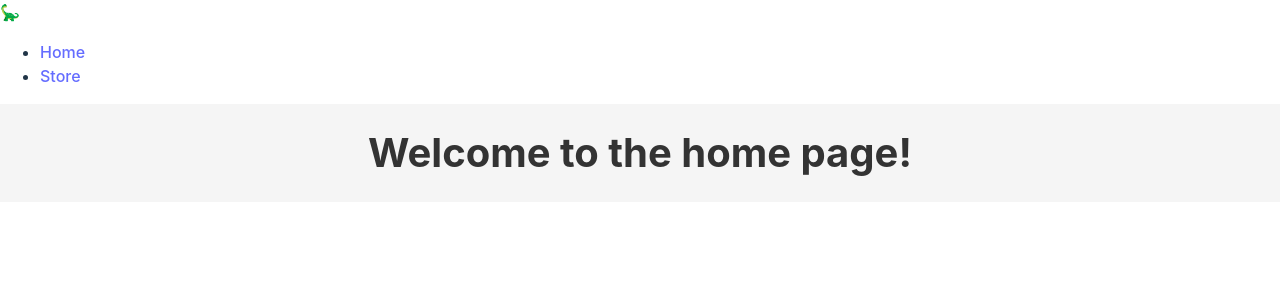
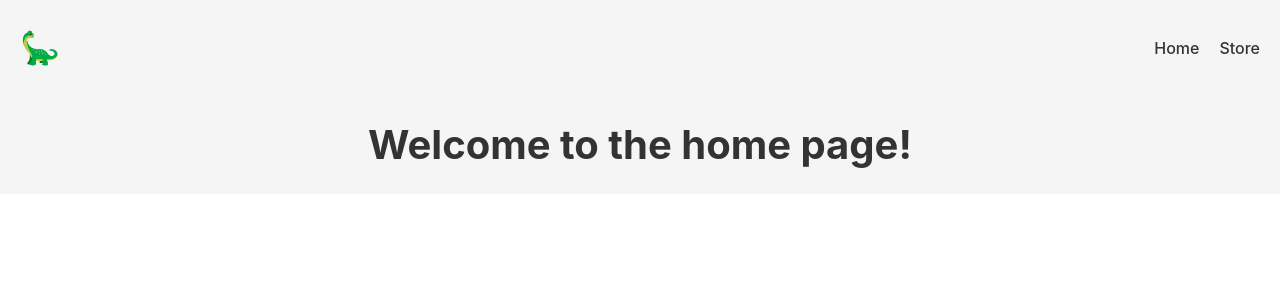
Before and after one commit to JamieYau/shopping-cart, a React (Vite) app: page / in a window 1280 px wide. Shown: the top 300 px of the page. Built offline with nearby package versions, Linux system fonts and the light colour scheme.

Commit message:
Add Header component and styles

```diff
--- /dev/null
+++ b/src/components/Header.module.css
@@ -0,0 +1,28 @@
+/* Header.module.css */
+.header {
+  display: flex;
+  justify-content: space-between;
+  align-items: center;
+  padding: 20px;
+  background-color: #f5f5f5;
+}
+
+.logo {
+  font-size: 2rem;
+}
+
+.navList {
+  list-style: none;
+  padding: 0;
+  display: flex;
+  gap: 20px;
+}
+
+.navLink {
+  text-decoration: none;
+  color: #333;
+}
+
+.navLink:hover {
+  color: #0070f3;
+}
--- a/src/components/Header.tsx
+++ b/src/components/Header.tsx
@@ -1,16 +1,22 @@
+// Header.tsx
 import { NavLink } from "react-router-dom";
+import styles from "./Header.module.css";
 
 export default function Header() {
   return (
-    <header>
-      <span className="logo">🦕</span>
+    <header className={styles.header}>
+      <span className={styles.logo}>🦕</span>
       <nav>
-        <ul>
+        <ul className={styles.navList}>
           <li>
-            <NavLink to="/">Home</NavLink>
+            <NavLink to="/" className={styles.navLink}>
+              Home
+            </NavLink>
           </li>
           <li>
-            <NavLink to="/store">Store</NavLink>
+            <NavLink to="/store" className={styles.navLink}>
+              Store
+            </NavLink>
           </li>
         </ul>
       </nav>
```
